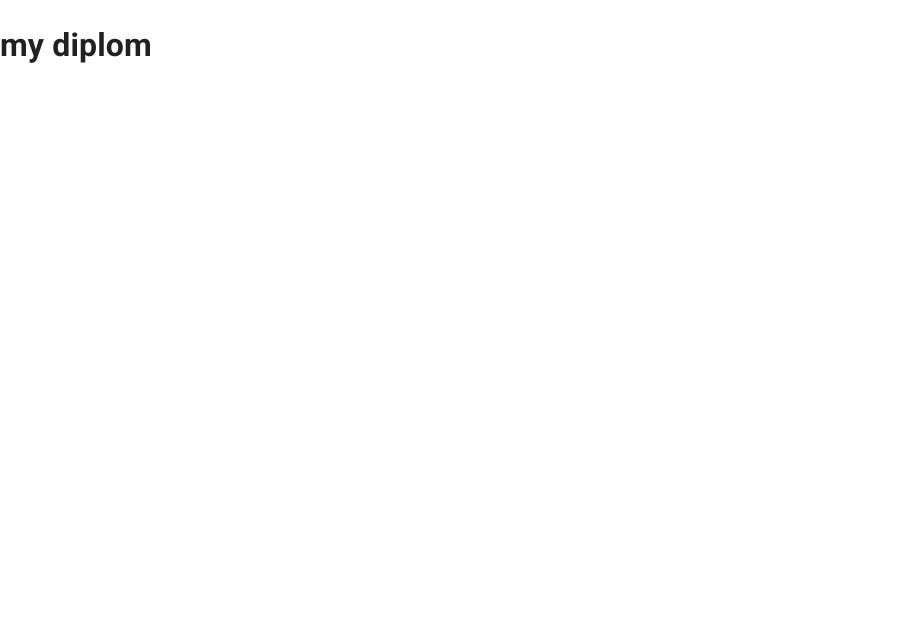
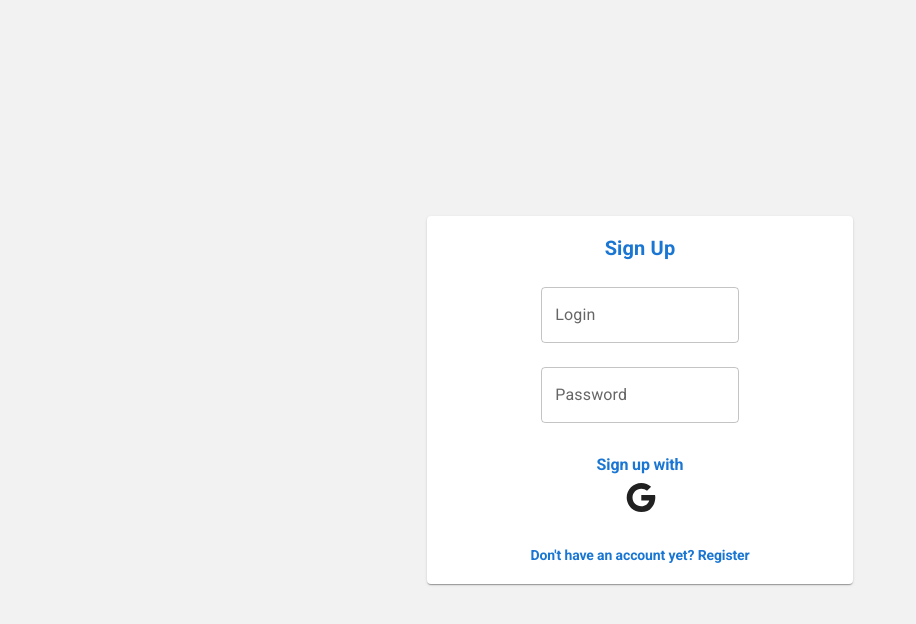
Before and after one commit to BrianBellamy/diplom, a React (Create React App) app: page / in a window 1280 px wide. Shown: the top 624 px of the page, without its empty margins (0-916 px from the left). Built offline with nearby package versions, Linux system fonts and the light colour scheme.

Commit message:
последнее обновление

```diff
--- a/src/App.jsx
+++ b/src/App.jsx
@@ -1,10 +1,87 @@
-import { CssBaseline } from '@mui/material';
+import { TextField, CssBaseline, Grid, Paper, Typography } from '@mui/material';
+import "./app.css"
+import GoogleIcon from '@mui/icons-material/Google';
+
 
 const App = () => {
   return (
     <div>
       <CssBaseline>
-        <h1> my diplom </h1>
+       <Grid
+       container
+       justifyContent='center'
+       alignItems='center'
+       sx={{
+         height: '100vh'
+       }}
+       >
+        <Grid item xs={12} sm={8} md={6} lg={4}>
+        <Paper elevaition={8} sx={{padding: '1rem'}}>
+            <Typography variant= "h6" component='h1' align= 'center' gutterBottom={true} sx= {{
+              color: "#1976D2",
+              fontWeight: 600,
+            }}>
+              Sign Up
+            </Typography>
+            <Grid
+            container
+            direction='column'
+            justifyContent='center'
+            alignItems='center'>
+
+            <TextField
+            id="outlined-basic"
+            label="Login"
+            variant="outlined"
+            fullWidth
+            margin='normal'
+            align ='center' sx={{
+              maxWidth: '50%',
+            }}
+             />
+            <TextField
+            color='primary'
+            id="outlined-basic"
+            fullWidth
+            margin='normal'
+            label="Password"
+            variant="outlined"
+            align ='center' sx={{
+              maxWidth: '50%',
+              marginBottom: '2rem'
+              }}
+             />
+             </Grid>
+             <Typography variant= "h2" align= 'center' gutterBottom={true} sx= {{
+              color: "#1976D2",
+              fontSize: '16px',
+              fontWeight: 600,
+            }}>
+              Sign up with
+            </Typography>
+            <Grid container
+            direction='column'
+            justifyContent='center'
+            alignItems='center'>
+              <GoogleIcon fontSize='large'  sx={{
+              marginBottom: "2rem"
+
+            }}/>
+            </Grid>
+            <Typography variant= "h2" align= 'center' gutterBottom={true} sx= {{
+              color: "#1976D2",
+              fontSize: '14px',
+              fontWeight: 600,
+            }}>
+              Don't have an account yet?
+              Register
+            </Typography>
+
+          </Paper>
+
+        </Grid>
+       </Grid>
+
       </CssBaseline>
     </div>
   );
--- /dev/null
+++ b/src/app.css
@@ -0,0 +1,3 @@
+body, html, #root {
+    background-color: #F2F2F2;
+}
```
